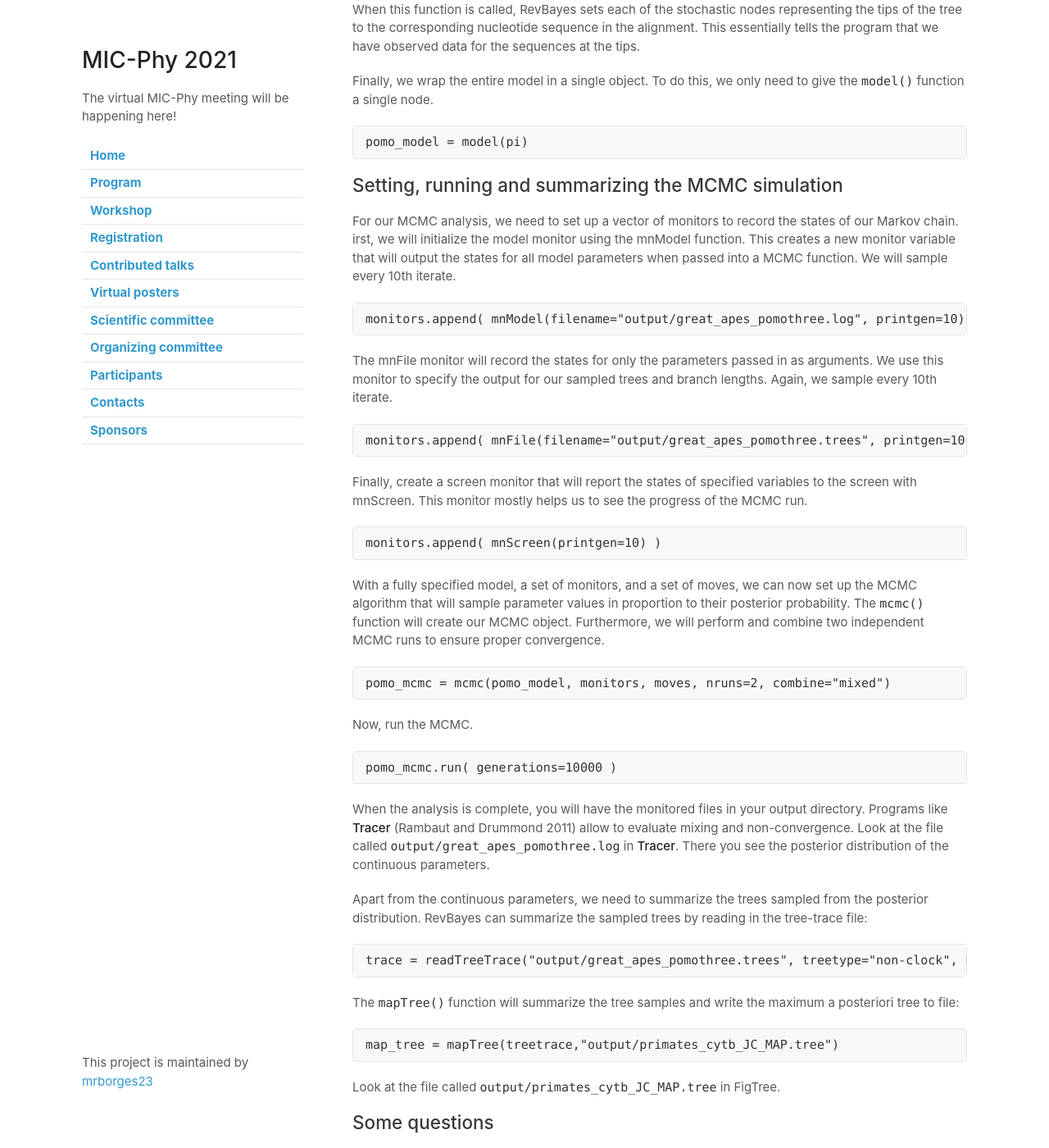
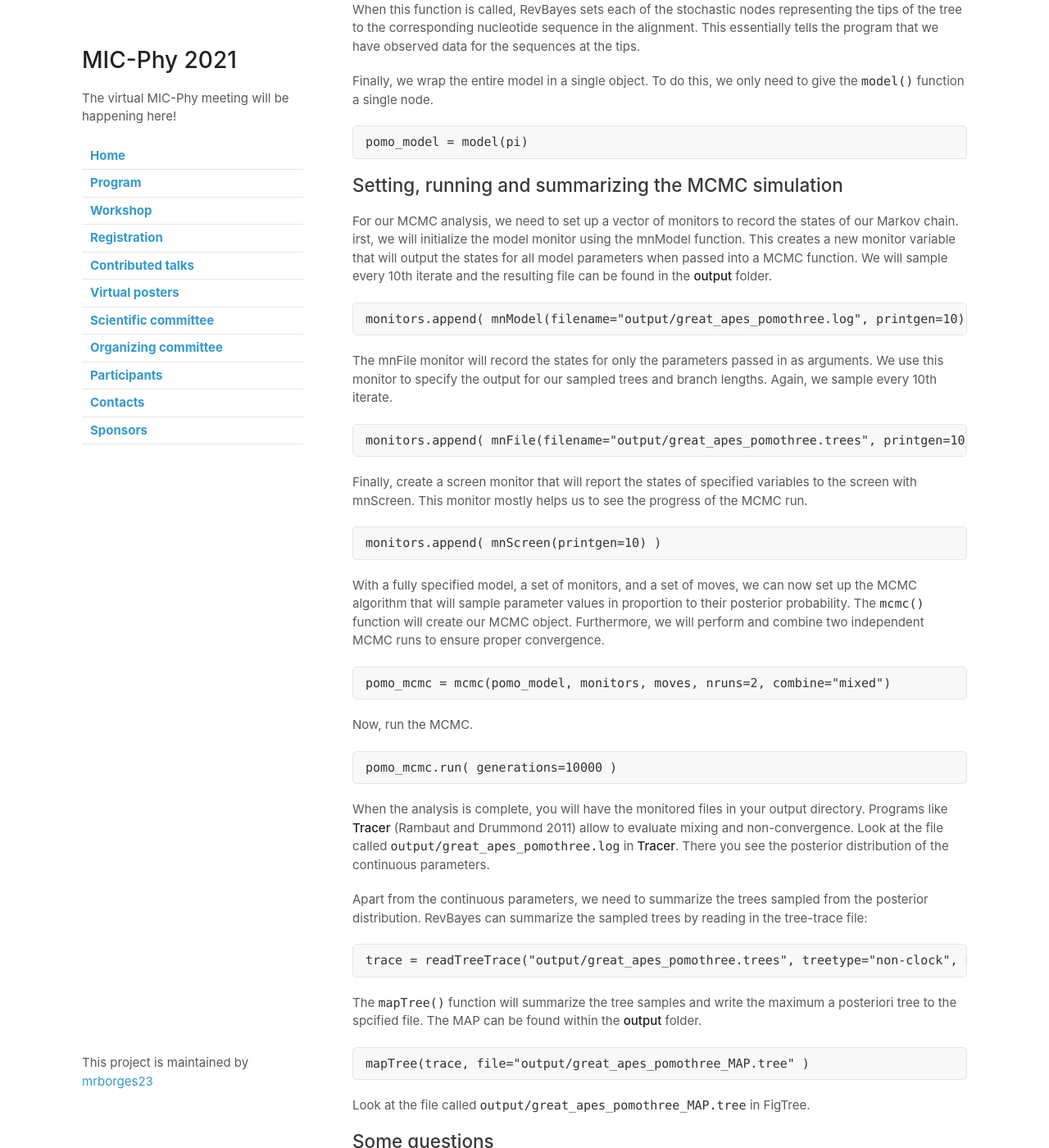
Before and after one commit to mrborges23/micphy2021, a Jekyll site: the page built from session3.md, in a window 1280 px wide and 1400 px high, scrolled down 3867 px. Shown: the whole window at 82% size. Built offline with Jekyll 4.4.1, drawn with Linux system fonts in a browser that asks for light colours; our own code applies the rules of GitHub Pages for plain Markdown files.

Commit message:
updating session 3

````diff
--- a/session3.md
+++ b/session3.md
@@ -161,7 +161,7 @@ pomo_model = model(pi)
 
 ## Setting, running and summarizing the MCMC simulation
 
-For our MCMC analysis, we need to set up a vector of monitors to record the states of our Markov chain. irst, we will initialize the model monitor using the mnModel function. This creates a new monitor variable that will output the states for all model parameters when passed into a MCMC function. We will sample every 10th iterate.
+For our MCMC analysis, we need to set up a vector of monitors to record the states of our Markov chain. irst, we will initialize the model monitor using the mnModel function. This creates a new monitor variable that will output the states for all model parameters when passed into a MCMC function. We will sample every 10th iterate and the resulting file can be found in the **output** folder.
 
 ```
 monitors.append( mnModel(filename="output/great_apes_pomothree.log", printgen=10) )
@@ -199,13 +199,13 @@ Apart from the continuous parameters, we need to summarize the trees sampled fro
 trace = readTreeTrace("output/great_apes_pomothree.trees", treetype="non-clock", burnin= 0.2)
 ```
 
-The ```mapTree()``` function will summarize the tree samples and write the maximum a posteriori tree to file:
+The ```mapTree()``` function will summarize the tree samples and write the maximum a posteriori tree to the spcified file. The MAP can be found within the **output** folder.
 
 ```
-map_tree = mapTree(treetrace,"output/primates_cytb_JC_MAP.tree")
+mapTree(trace, file="output/great_apes_pomothree_MAP.tree" )
 ```
 
-Look at the file called ```output/primates_cytb_JC_MAP.tree``` in FigTree.
+Look at the file called ```output/great_apes_pomothree_MAP.tree``` in FigTree.
 
 
 ## Some questions
````
